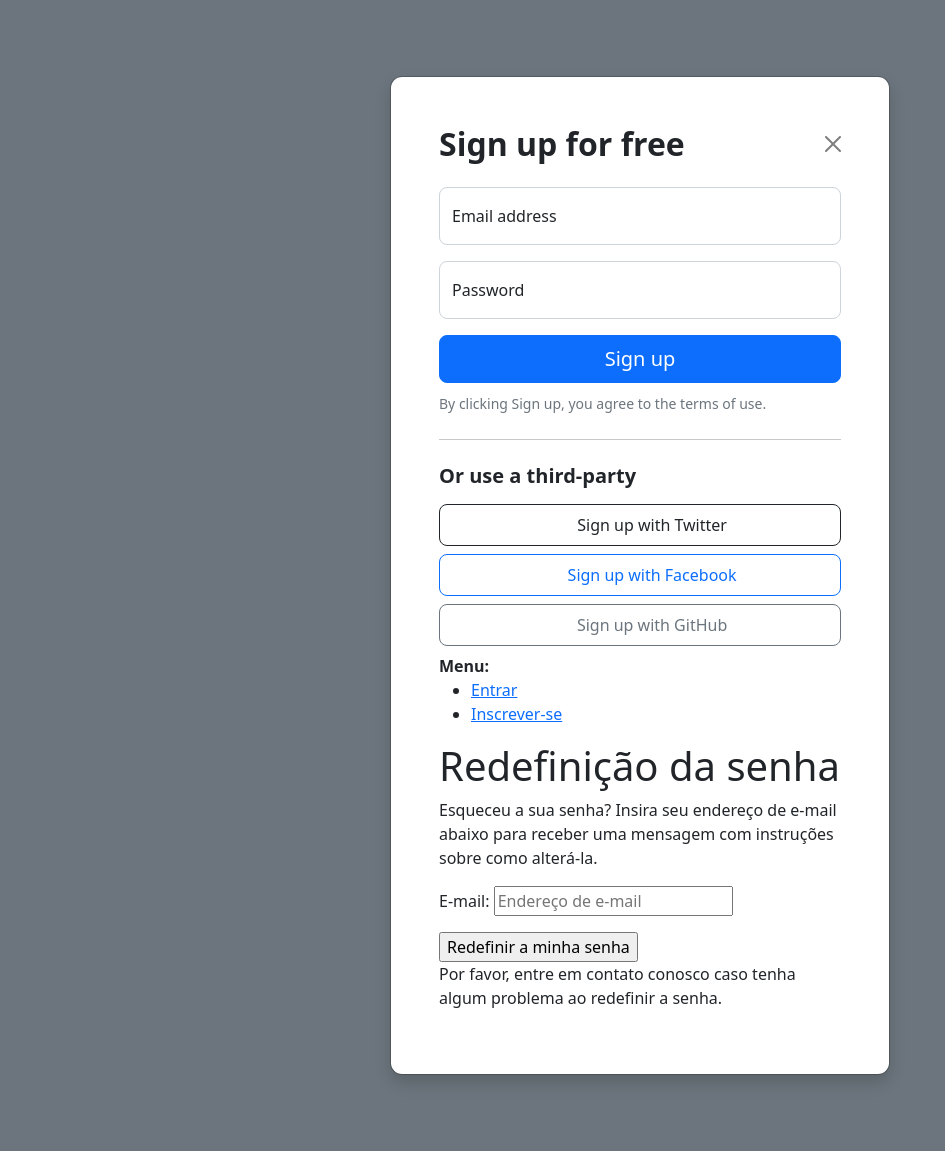
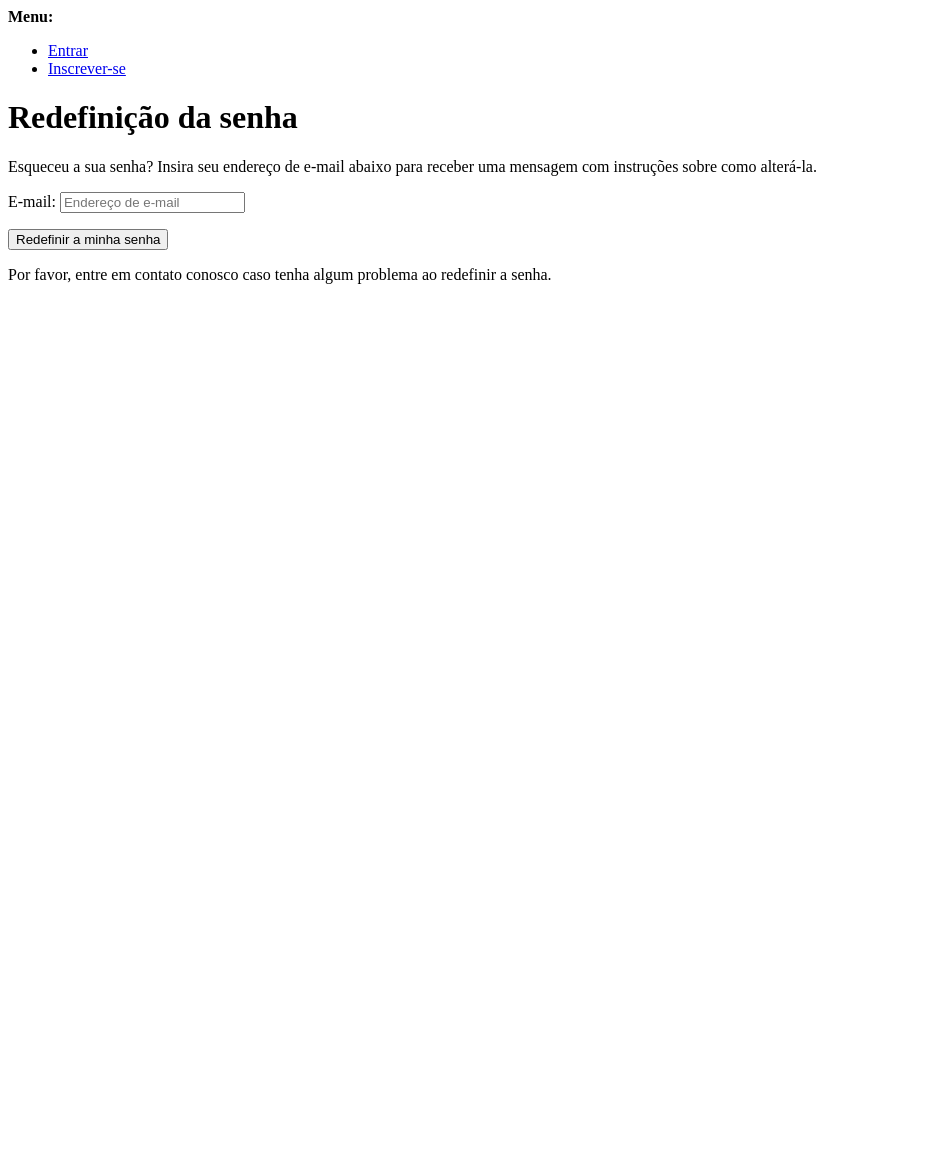
Before and after one commit to alfabar/pecas.vendas, a Django app: page /accounts/password/reset/ in a window 1280 px wide. Shown: the whole page, without its empty margins (0-945 px from the left). After the commit the page ends 284 px from the top, so only its background shows below. Run offline with Django 3.2, Linux system fonts and the light colour scheme; data that the repository does not hold is empty; parts of the project's set-up code (start-up, migrations or seed data) failed here and were passed over; some libraries are stand-ins or nearby versions.

Commit message:
atualizado

```diff
--- a/main/templates/account/base.html
+++ b/main/templates/account/base.html
@@ -1,42 +1,12 @@
-{% load static %}{% load account socialaccount %}
 <!DOCTYPE html>
 <html>
 
 <head>
     <title>{% block head_title %}{% endblock %}</title>
     {% block extra_head %} {% endblock %}
-    <link href="{% static 'css/bootstrap/bootstrap.min.css' %}" rel="stylesheet">
-    <link rel="stylesheet" href="{% static 'css/entrar.css' %}">
-
-    <meta name="theme-color" content="#7952b3">
-
-
-    <style>
-        .bd-placeholder-img {
-            font-size: 1.125rem;
-            text-anchor: middle;
-            -webkit-user-select: none;
-            -moz-user-select: none;
-            user-select: none;
-        }
-
-        @media (min-width: 768px) {
-            .bd-placeholder-img-lg {
-                font-size: 3.5rem;
-            }
-        }
-    </style>
-
 </head>
 
 <body>
-
-    <div class="modal modal-signin position-static d-block bg-secondary py-5" tabindex="-1" role="dialog" id="modalSignin">
-        <div class="modal-dialog" role="document">
-            <div class="modal-content rounded-5 shadow">
-                <div class="modal-header p-5 pb-4 border-bottom-0">
-                    <!-- <h5 class="modal-title">Modal title</h5> -->
-                    <h2 class="fw-bold mb-0">Sign up for free</h2>
     {% block body %} {% if messages %}
     <div>
         <strong>Messages:</strong>
@@ -47,36 +17,6 @@
         </ul>
     </div>
     {% endif %}
-                    <button type="button" class="btn-close" data-bs-dismiss="modal" aria-label="Close"></button>
-                </div>
-
-                <div class="modal-body p-5 pt-0">
-                    <form class="">
-                        <div class="form-floating mb-3">
-                            <input type="email" class="form-control rounded-4" id="floatingInput" placeholder="name@example.com">
-                            <label for="floatingInput">Email address</label>
-                        </div>
-                        <div class="form-floating mb-3">
-                            <input type="password" class="form-control rounded-4" id="floatingPassword" placeholder="Password">
-                            <label for="floatingPassword">Password</label>
-                        </div>
-                        <button class="w-100 mb-2 btn btn-lg rounded-4 btn-primary" type="submit">Sign up</button>
-                        <small class="text-muted">By clicking Sign up, you agree to the terms of use.</small>
-                        <hr class="my-4">
-                        <h2 class="fs-5 fw-bold mb-3">Or use a third-party</h2>
-                        <button class="w-100 py-2 mb-2 btn btn-outline-dark rounded-4" type="submit">
-            <svg class="bi me-1" width="16" height="16"><use xlink:href="#twitter"/></svg>
-            Sign up with Twitter
-          </button>
-                        <button class="w-100 py-2 mb-2 btn btn-outline-primary rounded-4" type="submit">
-            <svg class="bi me-1" width="16" height="16"><use xlink:href="#facebook"/></svg>
-            Sign up with Facebook
-          </button>
-                        <button class="w-100 py-2 mb-2 btn btn-outline-secondary rounded-4" type="submit">
-            <svg class="bi me-1" width="16" height="16"><use xlink:href="#github"/></svg>
-            Sign up with GitHub
-          </button>
-                    </form>
 
     <div>
         <strong>Menu:</strong>
@@ -91,11 +31,6 @@
         </ul>
     </div>
     {% block content %} {% endblock %} {% endblock %} {% block extra_body %} {% endblock %}
-                </div>
-            </div>
-        </div>
-    </div>
-    <script src="{% static 'js/bootstrap/bootstrap.bundle.min.js' %}"></script>
 </body>
 
 </html>
```
Lines whose indentation alone changed are shown as unchanged.
